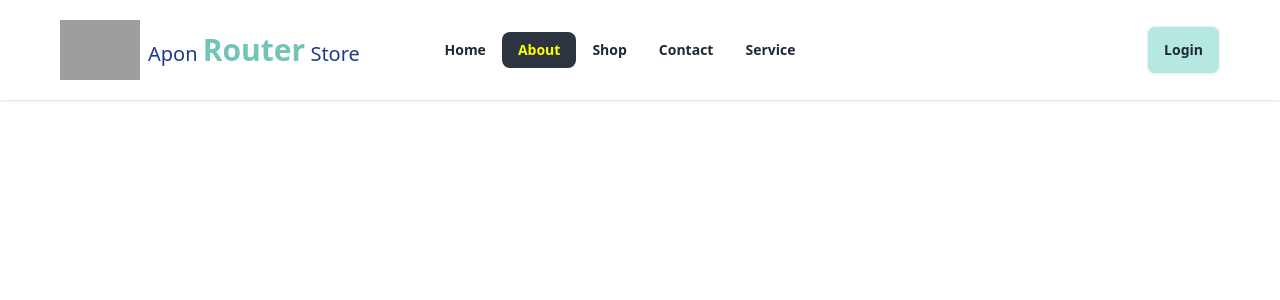
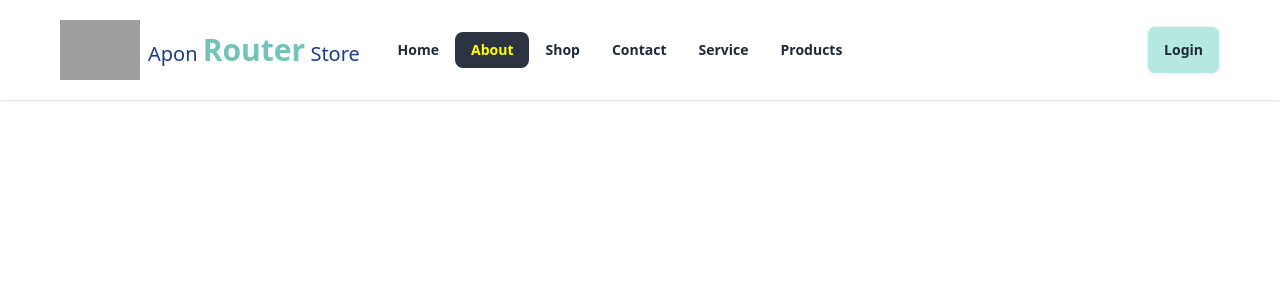
Before and after one commit to minhazapon/Apon-Router-store--react.js-project, a React (Vite) app: page /about in a window 1280 px wide. Shown: the top 300 px of the page. Built offline with nearby package versions, Linux system fonts and the light colour scheme; grey boxes are pictures that could not be loaded.

Commit message:
added file

```diff
--- a/src/ErrorPage.jsx
+++ b/src/ErrorPage.jsx
@@ -9,7 +9,7 @@ function ErrorPage() {
                     <img src="https://cdn.dribbble.com/users/722246/screenshots/3066818/404-page.gif" alt="" />
                 </div>
                 <NavLink to='/' style={({ isActive }) => ({ color: isActive ? "yellow" : "" })}>
-                    <div><button className=" bg-black btn w-[300px] text-white ">Go Back To Home Page</button></div>
+                    <div className=" flex justify-center "><button className=" bg-black btn w-[300px] text-white ">Go Back To Home Page</button></div>
                 </NavLink>
             </div>
         </div>
--- a/src/Nav.jsx
+++ b/src/Nav.jsx
@@ -8,6 +8,7 @@ function Nav() {
         <li className=" font-semibold "><NavLink to='/shop' style={({ isActive }) => ({ color: isActive ? "yellow" : "" })}>Shop</NavLink></li>
         <li className=" font-semibold "><NavLink to='/contact' style={({ isActive }) => ({ color: isActive ? "yellow" : "" })}>Contact</NavLink></li>
         <li className=" font-semibold "><NavLink to='/service' style={({ isActive }) => ({ color: isActive ? "yellow" : "" })}>Service</NavLink></li>
+        <li className=" font-semibold "><NavLink to='/products' style={({ isActive }) => ({ color: isActive ? "yellow" : "" })}>Products</NavLink></li>
     </>
 
     return (
```
